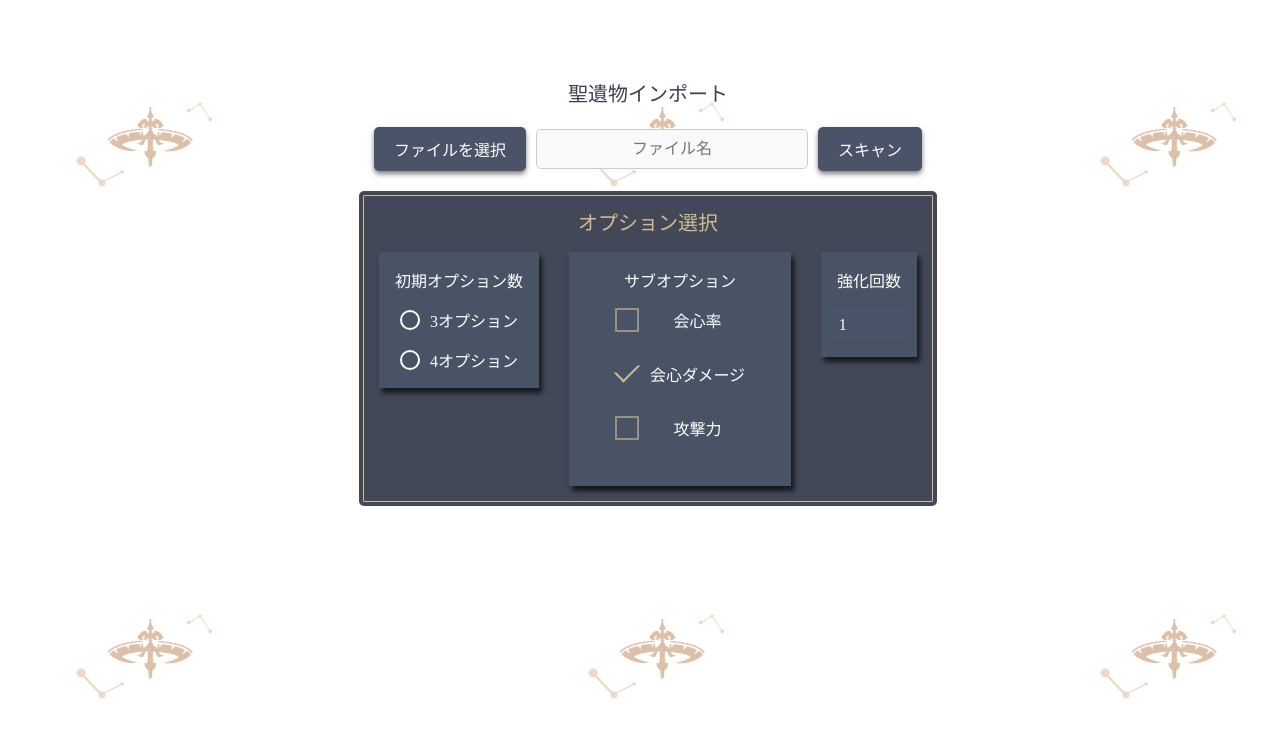
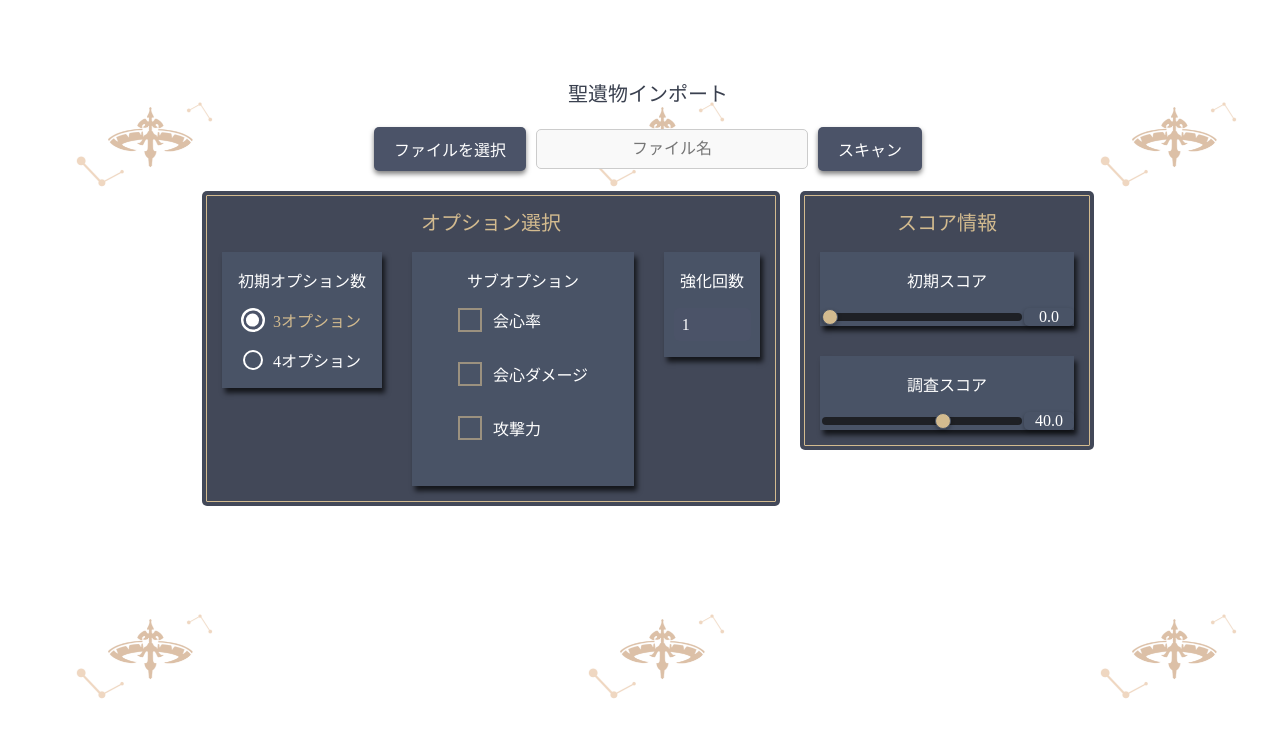
Before and after one commit to kyobankatu/ArtifactSimulator-Vercel, a Vue app: page / in a window 1280 px wide. Shown: the top 736 px of the page. Built offline with nearby package versions, Linux system fonts and the light colour scheme; a web font is replaced by a local one.

Commit message:
add slider widgets

```diff
--- a/src/App.vue
+++ b/src/App.vue
@@ -12,6 +12,7 @@
         <button class="def-button" style="font-size: min(calc(9vw / 5), 16px);" @click="scanImage">スキャン</button>
       </div>
 
+      <div id="input-area">
         <div id="artifact-info-area">
           <p style="font-size: min(calc(14vw / 5), 20px); color: #d3bb8f; margin: min(calc(11vw / 5), 16px);">オプション選択</p>
           <!-- 画像表示 -->
@@ -21,35 +22,73 @@
           <div id="artifact-info-inner-area">
             <div id="option-num-area" class="info-section">
               <p>初期オプション数</p>
-            <input class="visually-hidden" type="radio" name="option" value="3" id="option-3" />
+              <input class="visually-hidden" type="radio" name="option" value="3" id="option-3" v-model.number="option" />
               <label for="option-3">3オプション</label>
-            <input class="visually-hidden" type="radio" name="option" value="4" id="option-4" />
+              <input class="visually-hidden" type="radio" name="option" value="4" id="option-4" v-model.number="option" />
               <label for="option-4">4オプション</label>
             </div>
 
             <div id="suboption-area" class="info-section">
               <p>サブオプション</p>
               <div id="suboptions">
-              <input type="checkbox" id="box-1">
+                <input type="checkbox" id="box-1" v-model="is_crit_rate"/>
                 <label for="box-1">会心率</label>
 
-              <input type="checkbox" id="box-2" checked>
+                <input type="checkbox" id="box-2" v-model="is_crit_dmg"/>
                 <label for="box-2">会心ダメージ</label>
 
-              <input type="checkbox" id="box-3">
+                <input type="checkbox" id="box-3" v-model="is_atk"/>
                 <label for="box-3">攻撃力</label>
               </div>
             </div>
 
             <div id="reinforce-num-area" class="info-section">
               <p>強化回数</p>
-            <select id="reinforce-select">
+              <select id="reinforce-select" v-model.number="count">
                 <option value="1">1</option>
                 <option value="2">2</option>
                 <option value="3">3</option>
                 <option value="4">4</option>
                 <option value="5">5</option>
               </select>
+            </div>
+          </div>
+        </div>
+        <div id="score-info-area">
+          <p style="font-size: min(calc(14vw / 5), 20px); color: #d3bb8f; margin: min(calc(11vw / 5), 16px);">スコア情報</p>
+          <div id="score-info-inner-area">
+            <div id="init-score-area" class="info-section">
+              <p>初期スコア</p>
+              <div class="range-slider">
+                <!-- スライダー -->
+                <input
+                  type="range"
+                  min="0"
+                  max="65"
+                  step="0.1"
+                  v-model="initScore_formatted"
+                  @input="updateInitScore($event.target.value)"
+                />
+                <!-- 値表示 -->
+                <span id="init-score">{{ initScore_formatted }}</span>
+              </div>
+            </div>
+            <div id="search-score-area" class="info-section">
+              <p>調査スコア</p>
+              <div class="range-slider">
+                <!-- スライダー -->
+                <input
+                  type="range"
+                  min="0"
+                  max="65"
+                  step="0.1"
+                  v-model="searchScore_formatted"
+                  @input="updateSearchScore($event.target.value)"
+                />
+                <!-- 値表示 -->
+                <span id="search-score">{{ searchScore_formatted }}</span>
+              </div>
+            </div>
           </div>
         </div>
       </div>
@@ -67,6 +106,15 @@ export default {
       imageUrl: null, // スキャンした画像URLを保存するための変数
       selectedFile: null, // 選択したファイルを保持
       fileName: '', // ファイル名を保持
+      initScore: 0,
+      initScore_formatted: "0.0",
+      searchScore: 40,
+      searchScore_formatted: "40.0",
+      option: 3,
+      is_crit_rate: false, // 会心率のフラグ
+      is_crit_dmg: false,  // 会心ダメージのフラグ
+      is_atk: false,       // 攻撃力のフラグ
+      count: 1,
     };
   },
   methods: {
@@ -110,6 +158,18 @@ export default {
         console.error('画像スキャンに失敗しました:', error);
       }
     },
+
+    updateInitScore(value) {
+      // スライダーの値を更新
+      this.initScore = parseFloat(value, 10);
+      this.initScore_formatted = this.initScore.toFixed(1);
+    },
+
+    updateSearchScore(value) {
+      // スライダーの値を更新
+      this.searchScore = parseFloat(value, 10);
+      this.searchScore_formatted = this.searchScore.toFixed(1);
+    },
   },
 };
 </script>
@@ -138,7 +198,6 @@ body {
   flex-direction: column; /* 上下方向に要素を並べる */
   align-items: center; /* 子要素を水平方向に中央寄せ */
   height: 100vh; /* 画面全体の高さを確保 */
-  text-align: center;
 }
 
 /* 以下、既存のスタイル */
@@ -173,6 +232,18 @@ body {
   transform: scale(0.99, 0.99) translateY(2px);
 }
 
+#input-area {
+  margin: 0px min(calc(14vw / 5), 20px) min(calc(14vw / 5), 20px);
+  width: 100%;
+  height: fit-content;
+
+  display: flex;
+  justify-content: center;
+  align-items: flex-start;
+  gap: min(calc(14vw / 5), 20px);
+  flex-wrap: wrap;
+}
+
 #artifact-img-name {
   padding: 10px;
   width: min(calc(200vw / 5), 250px);
@@ -188,13 +259,12 @@ body {
 #artifact-info-area {
   margin-bottom: 20px;
   width: fit-content;
-  height: fit-content;
-  max-width: 80%;
+  max-width: 90%;
 
   display: flex;
   flex-direction: column;
   align-items: center;
-  justify-content: center;
+  justify-content: flex-start;
 
   background-color: #424858;
   border-radius: 5px;
@@ -400,9 +470,6 @@ body {
   transform: rotate(45deg);
 }
 
-
-
-
 #reinforce-num-area p {
   padding: 0px min(calc(9vw / 5), 16px);
 
@@ -450,4 +517,121 @@ body {
 
 /* ここまでアニメーション */
 
+#score-info-area {
+  margin-bottom: 20px;
+  width: fit-content;
+  max-width: 80%;
+
+  display: flex;
+  flex-direction: column;
+  align-items: center;
+  justify-content: flex-start;
+
+  background-color: #424858;
+  border-radius: 5px;
+  outline: 1px solid #d3bb8f;
+  outline-offset: -5px;
+}
+
+#score-info-inner-area {
+  margin: 0px min(calc(14vw / 5), 20px) min(calc(14vw / 5), 20px);
+  width: fit-content;
+  height: fit-content;
+
+  display: flex;
+  flex-direction: column;
+  justify-content: flex-start;
+  align-items: center;
+  gap: 30px;
+  flex-wrap: wrap;
+}
+
+#init-score-area p {
+  padding: 0px min(calc(9vw / 5), 16px);
+
+  font-size: min(calc(9vw / 5), 16px);
+  color: #fff;
+  white-space: nowrap;
+}
+
+/* スライダー全体のスタイル */
+.range-slider {
+  display: flex;
+  align-items: center;
+}
+
+/* レンジスライダーのスタイル */
+.range-slider input[type="range"] {
+  -webkit-appearance: none;
+  width: min(calc(100vw / 5), 200px);
+  height: min(calc(4vw / 5), 8px);
+  background: hsl(223, 11%, 13%);
+  border-radius: 5px;
+  outline: none;
+  cursor: pointer;
+}
+
+/* スライダーのつまみ */
+.range-slider input[type="range"]::-webkit-slider-thumb {
+  -webkit-appearance: none;
+  width: min(calc(9vw / 5), 16px);
+  height: min(calc(9vw / 5), 16px);
+  background: #d3bb8f;
+  border: 1px solid #495366;
+  border-radius: 50%;
+  cursor: pointer;
+  box-shadow: 0 2px 4px rgba(0, 0, 0, 0.3);
+  transition: transform 0.3s ease;
+}
+
+.range-slider input[type="range"]::-webkit-slider-thumb:hover {
+  transform: scale(1.2); /* ホバー時に拡大 */
+}
+
+.range-slider input[type="range"]::-moz-range-thumb {
+  width: 16px;
+  height: 16px;
+  background: #d3bb8f;
+  border: 1px solid #495366;
+  border-radius: 50%;
+  cursor: pointer;
+  box-shadow: 0 2px 4px rgba(0, 0, 0, 0.3);
+  transition: transform 0.3s ease;
+}
+
+.range-slider input[type="range"]::-moz-range-thumb:hover {
+  transform: scale(1.2);
+}
+
+/* 値表示のスタイル */
+#init-score {
+  width: min(calc(38vw / 5), 50px);
+
+  text-align: center;
+  font-size: min(calc(9vw / 5), 16px);
+  color: #fff;
+  background: none;
+  border-radius: 5px;
+  box-shadow: 0 2px 4px rgba(0, 0, 0, 0.3);
+}
+
+#search-score-area p {
+  padding: 0px min(calc(9vw / 5), 16px);
+
+  font-size: min(calc(9vw / 5), 16px);
+  color: #fff;
+  white-space: nowrap;
+}
+
+#search-score {
+  width: min(calc(38vw / 5), 50px);
+
+  text-align: center;
+  font-size: min(calc(9vw / 5), 16px);
+  color: #fff;
+  background: none;
+  border-radius: 5px;
+  box-shadow: 0 2px 4px rgba(0, 0, 0, 0.3);
+}
+
 </style>
```
Lines whose indentation alone changed are shown as unchanged.
